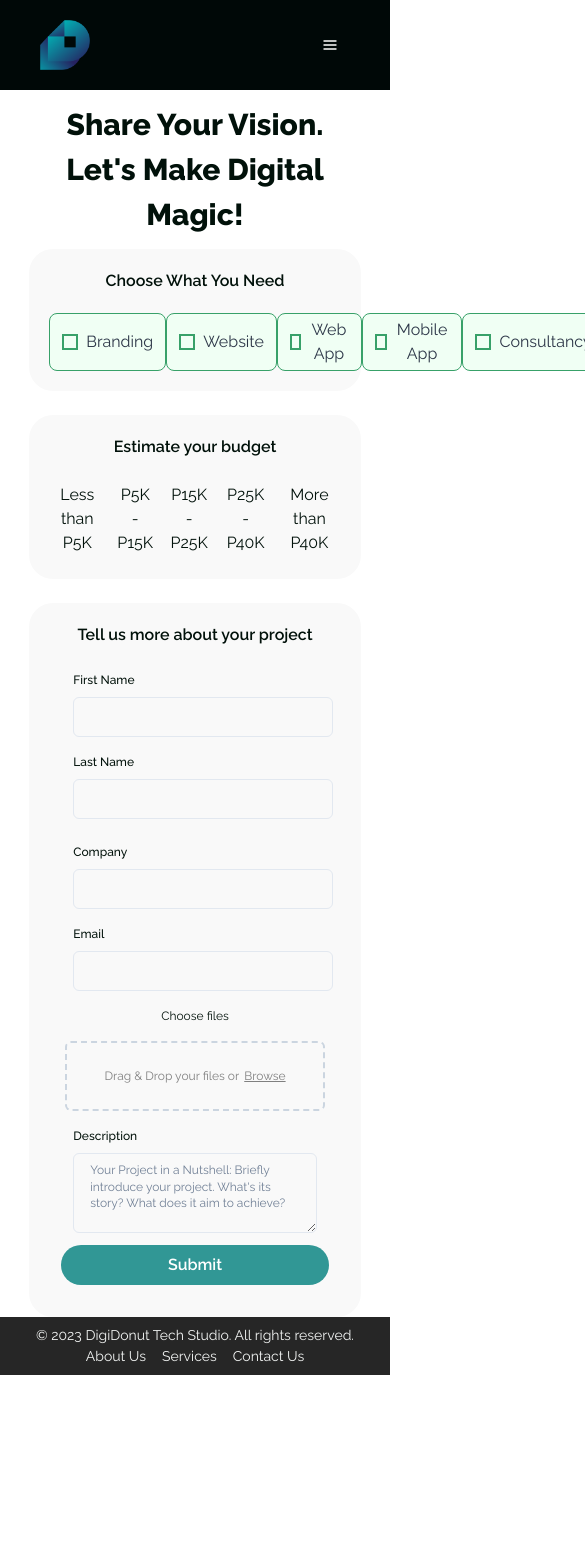
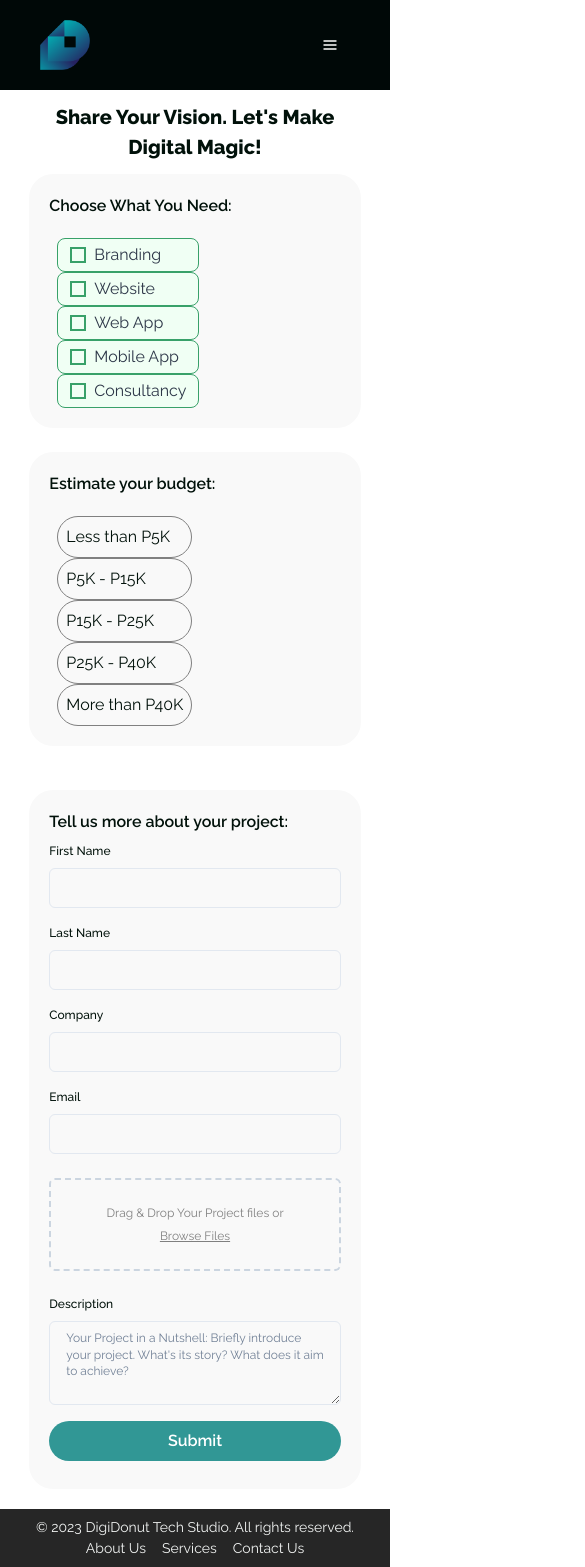
Before and after one commit to optimusinhisprime/digidonut, a React (Create React App) app: page /contact-us in a window 390 px wide. Shown: the whole page, 585 px wide, since content can reach past the window. Before the commit the page ends 1375 px from the top, so only its background shows below. Built offline with nearby package versions, Linux system fonts and the light colour scheme; a web font is replaced by a local one.

Commit message:
Add responsiveness to the contact us form

```diff
--- a/src/components/ContactUsForm/BudgetCardRadioGroup.tsx
+++ b/src/components/ContactUsForm/BudgetCardRadioGroup.tsx
@@ -12,9 +12,12 @@ function CustomRadio(props: any) {
     <chakra.label {...htmlProps} cursor="pointer">
       <input {...getInputProps({})} hidden />
       <Flex
+        borderWidth={1}
+        borderColor="grey"
         {...getRadioProps()}
         bg={state.isChecked ? "teal.400" : "transparent"}
-        p={1}
+        p={2}
+        mx="2"
         rounded="full"
       >
         <Box {...getLabelProps()}>{budgetAmount}</Box>
@@ -48,7 +51,7 @@ export default function BudgetCardRadioGroup({
 
   return (
     <Stack {...getRootProps()}>
-      <HStack>
+      <Flex flexDir={["column", "row"]}>
         {budgetRanges.map((budgetRange) => {
           return (
             <CustomRadio
@@ -59,7 +62,7 @@ export default function BudgetCardRadioGroup({
             />
           );
         })}
-      </HStack>
+      </Flex>
     </Stack>
   );
 }
--- a/src/components/ContactUsForm/CustomerBudget.tsx
+++ b/src/components/ContactUsForm/CustomerBudget.tsx
@@ -21,8 +21,12 @@ export default function CustomerBudget({
       bgColor="#f9f9f9"
       borderRadius="3xl"
     >
-      <Text fontWeight="semibold" fontSize={["md", "lg", "2xl", "3xl"]}>
-        Estimate your budget
+      <Text
+        textAlign="start"
+        fontWeight="semibold"
+        fontSize={{ base: "md", sm: "lg", xl: "2xl", "2xl": "3xl" }}
+      >
+        Estimate your budget:
       </Text>
       <Flex mt="5" flexWrap={["wrap"]}>
         <BudgetCardRadioGroup register={register} />
--- a/src/components/ContactUsForm/FileUploadControl.tsx
+++ b/src/components/ContactUsForm/FileUploadControl.tsx
@@ -1,5 +1,5 @@
 import React, { SetStateAction, useState } from "react";
-import { Box, HStack, Text, VStack } from "@chakra-ui/react";
+import { Box, HStack, Stack, Text, VStack } from "@chakra-ui/react";
 
 interface FileUploadControlProps {
   selectedFiles: File[];
@@ -27,8 +27,8 @@ const FileUploadControl = ({
 
   return (
     <VStack w="100%" spacing={4} align="center">
-      <Text fontSize={["xs", "lg"]}>Choose files</Text>
       <Box
+        my="4"
         p={6}
         w="100%"
         borderWidth={2}
@@ -39,9 +39,14 @@ const FileUploadControl = ({
         onDragOver={handleDragOver}
         cursor="pointer"
       >
-        <HStack color="grey" spacing={["5px", "10px"]} justifyContent="center">
+        <Stack
+          direction={["column", "column", "row"]}
+          color="grey"
+          spacing={["5px", "10px"]}
+          justifyContent="center"
+        >
           <Text fontSize={["xs", "lg"]} textAlign="center">
-            Drag & Drop your files or
+            Drag & Drop Your Project files or
           </Text>
           <Text
             fontSize={["xs", "lg"]}
@@ -50,7 +55,7 @@ const FileUploadControl = ({
             as="label"
             htmlFor="projectFiles"
           >
-            Browse
+            Browse Files
           </Text>
           <input
             id="projectFiles"
@@ -59,7 +64,7 @@ const FileUploadControl = ({
             style={{ display: "none" }}
             onChange={handleFileChange}
           />
-        </HStack>
+        </Stack>
       </Box>
       {selectedFiles.length > 0 && (
         <Box>
--- a/src/components/ContactUsForm/ProjectDetails.tsx
+++ b/src/components/ContactUsForm/ProjectDetails.tsx
@@ -1,34 +1,89 @@
-import { Flex } from "@chakra-ui/layout";
 import {
   Button,
+  Flex,
   FormControl,
   FormLabel,
   Input,
   Text,
   Textarea,
 } from "@chakra-ui/react";
+import { ErrorMessage } from "@hookform/error-message";
+import { FieldErrors, RegisterOptions, UseFormRegister } from "react-hook-form";
+import { SetStateAction } from "react";
 import FileUploadControl from "./FileUploadControl";
-import {
-  UseFormRegister,
-  FieldValues,
-  RegisterOptions,
-  FieldErrors,
-} from "react-hook-form";
-import { ErrorMessage } from "@hookform/error-message";
-import { SetStateAction } from "react";
+
+interface InputProps {
+  id: string;
+  label: string;
+  name: string;
+  register: UseFormRegister<any>;
+  error?: any;
+  type?: string;
+  placeholder?: string;
+}
+
+const FormInput: React.FC<InputProps> = ({
+  id,
+  label,
+  name,
+  register,
+  error,
+  type = "text",
+  placeholder,
+}) => {
+  return (
+    <FormControl textAlign="left" w={["100%", "49%"]} my="2">
+      <FormLabel fontSize={["xs", "md"]}>{label}</FormLabel>
+      <Input
+        id={id}
+        {...register(name)}
+        type={type}
+        placeholder={placeholder}
+      />
+      {error && (
+        <Text fontSize={["xs", "sm"]} color="red">
+          {error}
+        </Text>
+      )}
+    </FormControl>
+  );
+};
+
+interface TextareaProps extends InputProps {
+  rows?: number;
+}
+
+export const FormTextarea: React.FC<TextareaProps> = ({
+  id,
+  label,
+  name,
+  register,
+  error,
+  placeholder,
+  rows = 4,
+}) => {
+  return (
+    <FormControl textAlign="left" my="2">
+      <FormLabel fontSize={["xs", "md"]}>{label}</FormLabel>
+      <Textarea
+        id={id}
+        {...register(name)}
+        fontSize={["xs", "md"]}
+        placeholder={placeholder}
+        rows={rows}
+      />
+      {error && (
+        <Text fontSize={["xs", "sm"]} color="red">
+          {error}
+        </Text>
+      )}
+    </FormControl>
+  );
+};
 
 interface ProjectDetailsProps {
-  register: UseFormRegister<FieldValues>;
-  errors: FieldErrors<FieldValues>;
-  uploadErrors: {
-    firstName: RegisterOptions<FieldValues, "firstName"> | undefined;
-    lastName: RegisterOptions<FieldValues, "lastName"> | undefined;
-    companyName: RegisterOptions<FieldValues, "companyName"> | undefined;
-    companyEmail: RegisterOptions<FieldValues, "companyEmail"> | undefined;
-    projectDescription:
-      | RegisterOptions<FieldValues, "projectDescription">
-      | undefined;
-  };
+  register: UseFormRegister<any>;
+  errors: FieldErrors<any>;
   selectedFiles: File[];
   setSelectedFiles: React.Dispatch<SetStateAction<File[]>>;
 }
@@ -36,129 +91,79 @@ interface ProjectDetailsProps {
 export default function ProjectDetails({
   register,
   errors,
-  uploadErrors,
   selectedFiles,
   setSelectedFiles,
 }: ProjectDetailsProps) {
   return (
     <Flex
       p="5"
+      my="5"
       direction="column"
       justifyContent="center"
       bgColor="#f9f9f9"
       borderRadius="3xl"
     >
-      <Text fontWeight="semibold" fontSize={["md", "lg", "2xl", "3xl"]}>
-        Tell us more about your project
+      <Text
+        textAlign="left"
+        fontWeight="semibold"
+        fontSize={{ base: "md", sm: "lg", xl: "2xl", "2xl": "3xl" }}
+      >
+        Tell us more about your project:
       </Text>
-      <Flex direction="column" p={["3", "10"]}>
-        {/* First Name and Last Name */}
-        <Flex direction={["column", "row"]} p={["1", "3"]}>
-          <FormControl textAlign="left" m="2" w={["100%", "50%"]}>
-            <FormLabel fontSize={["xs", "md"]}>First Name</FormLabel>
-            <Input
+      <Flex justifyContent="flex-start" direction="column">
+        <Flex justifyContent="space-between" direction="row" flexWrap="wrap">
+          <FormInput
             id="firstName"
-              {...register("firstName", uploadErrors.firstName)}
-              type="text"
+            label="First Name"
+            name="firstName"
+            register={register}
+            error={errors.firstName && errors.firstName.message}
           />
-            <ErrorMessage
-              errors={errors}
-              name="firstName"
-              render={({ message }) => (
-                <Text fontSize={["xs", "sm"]} color="red">
-                  {message}
-                </Text>
-              )}
+          <FormInput
+            id="lastName"
+            label="Last Name"
+            name="lastName"
+            register={register}
+            error={errors.lastName && errors.lastName.message}
           />
-          </FormControl>
-          <FormControl textAlign="left" m="2" w={["100%", "50%"]}>
-            <FormLabel fontSize={["xs", "md"]}>Last Name</FormLabel>
-            <Input
-              id="lastName"
-              {...register("lastName", uploadErrors.lastName)}
-              type="text"
+          <FormInput
+            id="companyName"
+            label="Company"
+            name="companyName"
+            register={register}
+            error={errors.companyName && errors.companyName.message}
           />
-            <ErrorMessage
-              errors={errors}
-              name="lastName"
-              render={({ message }) => (
-                <Text fontSize={["xs", "sm"]} color="red">
-                  {message}
-                </Text>
-              )}
-            />
-          </FormControl>
-        </Flex>
-        {/* Company Name and Contact Email */}
-        <Flex direction={["column", "row"]} p={["1", "3"]}>
-          <FormControl textAlign="left" m="2" w={["100%", "50%"]}>
-            <FormLabel fontSize={["xs", "md"]}>Company</FormLabel>
-            <Input
-              id="companyName"
-              {...register("companyName", uploadErrors.companyName)}
-              type="text"
-            />
-            <ErrorMessage
-              errors={errors}
-              name="companyName"
-              render={({ message }) => (
-                <Text fontSize={["xs", "sm"]} color="red">
-                  {message}
-                </Text>
-              )}
-            />
-          </FormControl>
-          <FormControl textAlign="left" m="2" w={["100%", "50%"]}>
-            <FormLabel fontSize={["xs", "md"]}>Email</FormLabel>
-            <Input
+          <FormInput
             id="companyEmail"
-              {...register("companyEmail", uploadErrors.companyEmail)}
+            label="Email"
+            name="companyEmail"
+            register={register}
+            error={errors.companyEmail && errors.companyEmail.message}
             type="email"
           />
-            <ErrorMessage
-              errors={errors}
-              name="companyEmail"
-              render={({ message }) => (
-                <Text fontSize={["xs", "sm"]} color="red">
-                  {message}
-                </Text>
-              )}
-            />
-          </FormControl>
         </Flex>
         {/* Useful Project Files */}
-        <Flex justifyContent="center" p={["1", "3"]}>
+        <Flex justifyContent="center">
           <FileUploadControl
             selectedFiles={selectedFiles}
             setSelectedFiles={setSelectedFiles}
           />
         </Flex>
-
-        {/* Project Description */}
-        <Flex p={["1", "3"]}>
-          <FormControl textAlign="left" m="2">
-            <FormLabel fontSize={["xs", "md"]}>Description</FormLabel>
-            <Textarea
+        <FormTextarea
           id="projectDescription"
-              {...register(
-                "projectDescription",
-                uploadErrors.projectDescription
-              )}
-              fontSize={["xs", "md"]}
+          label="Description"
+          name="projectDescription"
+          register={register}
+          error={errors.projectDescription && errors.projectDescription.message}
           placeholder="Your Project in a Nutshell: Briefly introduce your project. What's its story? What does it aim to achieve?"
         />
-            <ErrorMessage
-              errors={errors}
-              name="projectDescription"
-              render={({ message }) => (
-                <Text fontSize={["xs", "sm"]} color="red">
-                  {message}
-                </Text>
-              )}
-            />
-          </FormControl>
-        </Flex>
-        <Button type="submit" borderRadius="3xl" colorScheme="teal" size="md">
+        <Button
+          type="submit"
+          borderRadius="3xl"
+          colorScheme="teal"
+          size="md"
+          my="2"
+        >
           Submit
         </Button>
       </Flex>
--- a/src/components/ContactUsForm/ServiceCardCheckboxGroup.tsx
+++ b/src/components/ContactUsForm/ServiceCardCheckboxGroup.tsx
@@ -25,6 +25,7 @@ export default function ServicesOfferedCheckboxGroup() {
         rounded="lg"
         px={3}
         py={1}
+        mx="2"
         cursor="pointer"
         {...htmlProps}
       >
@@ -60,7 +61,7 @@ export default function ServicesOfferedCheckboxGroup() {
   ];
 
   return (
-    <Flex direction="row">
+    <Flex direction={["column", "column", "row"]}>
       {servicesOfferedList.map((service) => {
         return <CustomCheckbox {...getCheckboxProps({ value: service })} />;
       })}
--- a/src/components/ContactUsForm/ServicesOffered.tsx
+++ b/src/components/ContactUsForm/ServicesOffered.tsx
@@ -20,8 +20,12 @@ export default function ServicesOffered({
       bgColor="#f9f9f9"
       borderRadius="3xl"
     >
-      <Text fontWeight="semibold" fontSize={["md", "lg", "2xl", "3xl"]}>
-        Choose What You Need
+      <Text
+        textAlign="left"
+        fontWeight="semibold"
+        fontSize={{ base: "md", sm: "lg", xl: "2xl", "2xl": "3xl" }}
+      >
+        Choose What You Need:
       </Text>
       <Flex mt="5" flexWrap="wrap">
         <ServicesOfferedCheckboxGroup />
--- a/src/pages/AboutUs.tsx
+++ b/src/pages/AboutUs.tsx
@@ -7,11 +7,11 @@ import Reviews from "../components/AboutUs/Reviews";
 
 export default function AboutUs() {
   return (
-    <Flex color="#01110A" direction="column">
+    <Flex h="100vh" color="#01110A" direction="column">
       <Navbar />
       <History />
       <TheTeam />
-      <Reviews />
+      {/* <Reviews /> */}
       <Footer />
     </Flex>
   );
--- a/src/pages/ContactUs.tsx
+++ b/src/pages/ContactUs.tsx
@@ -62,12 +62,12 @@ export default function ContactUs() {
         mt={["2", "6"]}
         mr="auto"
         ml="auto"
-        w={["85%", "60%", "60%"]}
+        w={{ base: "85%", lg: "60%", xl: "60%", "2xl": "50%" }}
         justifyContent="center"
         direction="column"
       >
         <Flex mb={["2"]} p={["1", "7"]} textAlign="center" direction="column">
-          <Text fontWeight="bold" fontSize={["3xl", "60px"]}>
+          <Text fontWeight="bold" fontSize={["xl", "3xl", "4xl", "60px"]}>
             Share Your Vision. Let&apos;s Make Digital Magic!
           </Text>
         </Flex>
@@ -82,7 +82,6 @@ export default function ContactUs() {
             <ProjectDetails
               register={register}
               errors={errors}
-              uploadErrors={uploadError}
               selectedFiles={selectedFiles}
               setSelectedFiles={setSelectedFiles}
             />
```
Also changed, not shown: src/components/Navbar/Navbar.tsx (+8 -9 lines). Lines whose indentation alone changed are shown as unchanged.
